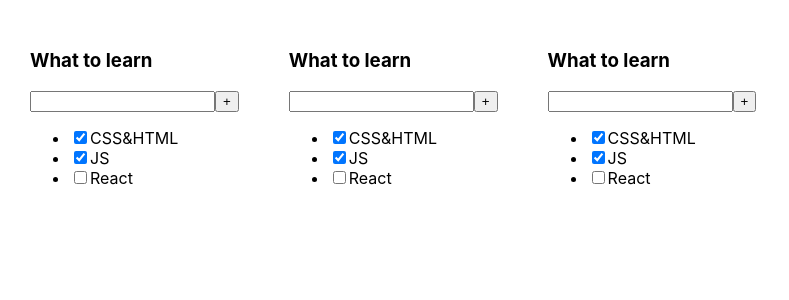
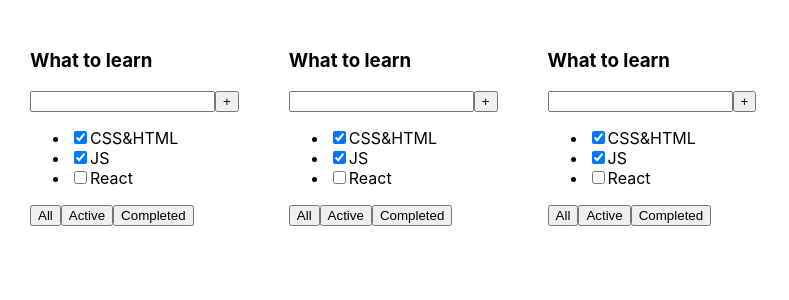
Before and after one commit to hlibyelkhov/todolist, a React (Create React App) app: page / in a window 1280 px wide. Shown: the top 300 px of the page, without its empty margins (0-789 px from the left). Built offline with nearby package versions, Linux system fonts and the light colour scheme.

Commit message:
Main structure of my App

```diff
--- a/src/App.tsx
+++ b/src/App.tsx
@@ -27,6 +27,11 @@ function Todolist() {
                 <li><input type="checkbox" checked={true}/><span>JS</span></li>
                 <li><input type="checkbox" checked={false}/><span>React</span></li>
             </ul>
+            <div>
+                <button>All</button>
+                <button>Active</button>
+                <button>Completed</button>
+            </div>
         </div>
     )
 }
```
